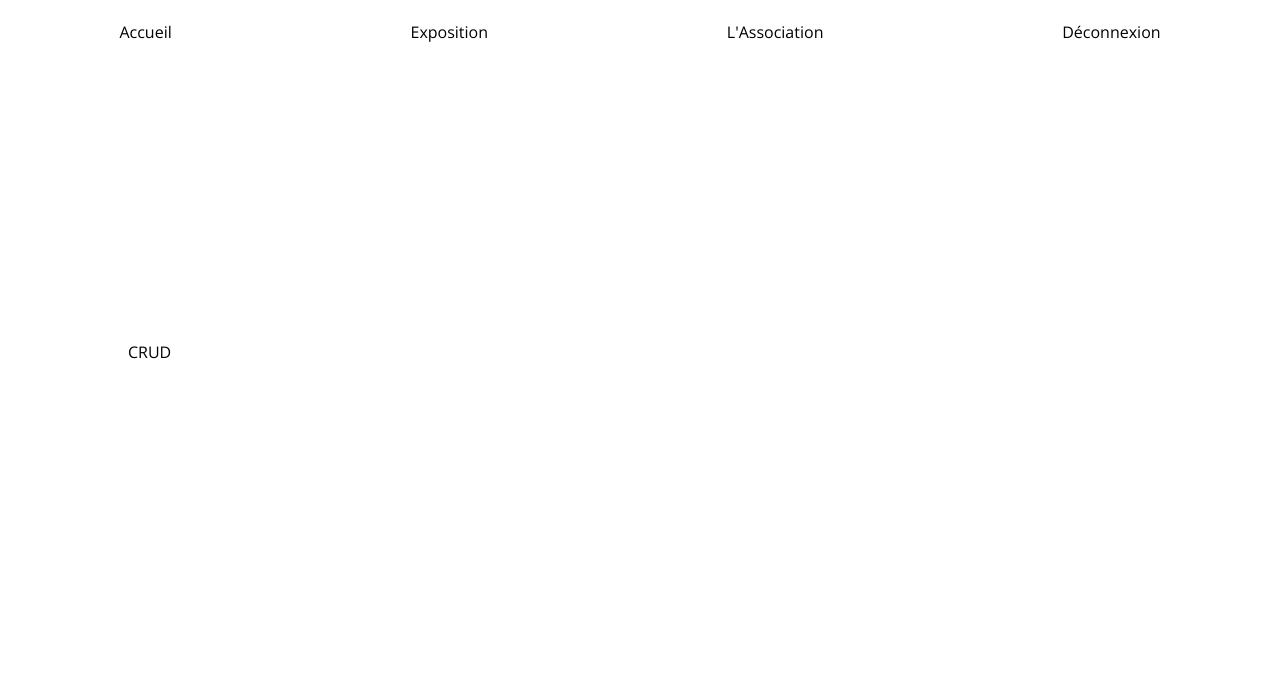
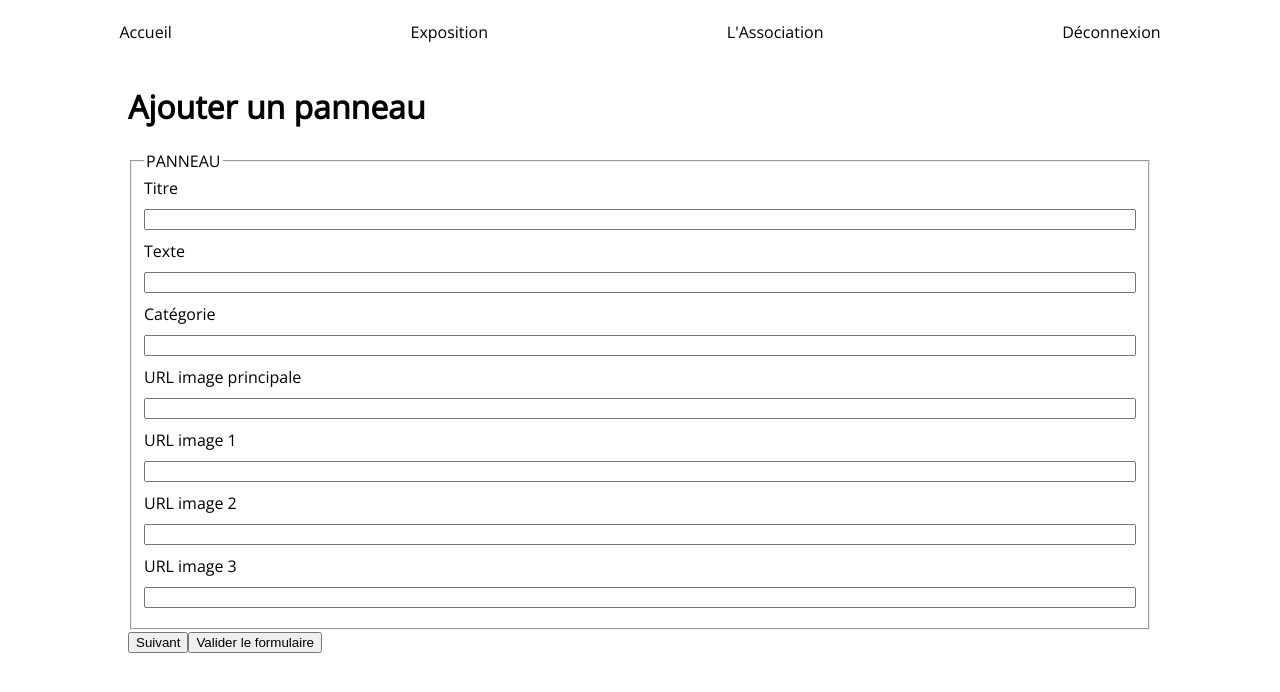
Before and after one commit to Marvin97120/CP4, a React (Vite) app in the folder frontend/: page /admin in a window 1280 px wide. Shown: the top 692 px of the page. Built offline with nearby package versions, Linux system fonts and the light colour scheme; no server answers.

Commit message:
setup working CRUD to add panel. Needs cleaning.

```diff
--- a/frontend/src/pages/CRUD.jsx
+++ b/frontend/src/pages/CRUD.jsx
@@ -1,15 +1,195 @@
 import { useState, useEffect } from "react";
 import axios from "axios";
-import { Link } from "react-router-dom";
 
 import NavAdmin from "@comp/NavAdmin";
 
 const CRUD = () => {
+	const [panels, setPanels] = useState([]);
+	const [currentPanel, setCurrentPanel] = useState();
+
+	const [index, setIndex] = useState(0);
+
+	useEffect(() => {
+		axios
+			.get("http://localhost:5000/all")
+			.then((res) => setPanels(res.data))
+			.catch((err) => {
+				console.error(err.res.data);
+			});
+	}, []);
+
+	const initialFormState = {
+		title: "",
+		text: "",
+		category_id: "",
+		main_image_id: "",
+		illus1_id: "",
+		illus2_id: "",
+		illus3_id: "",
+	};
+
+	const [newPanel, setNewPanel] = useState(initialFormState);
+
+	const addPanel = (newPanel) => {
+		axios
+			.post("http://localhost:5000/", newPanel)
+			.then((result) => alert("Le panneau a bien été créé."))
+			.catch((err) => console.error(err.res.data));
+
+		setNewPanel(initialFormState);
+	};
+
+	const handleChange = (event) => {
+		const { name, value } = event.target;
+
+		setNewPanel({ ...newPanel, [name]: value });
+	};
+
+	if (!panels) return "";
+
 	return (
 		<>
 			<NavAdmin />
 
-			<main id="MainCRUD">CRUD</main>
+			<main id="MainCRUD">
+				<h1>Ajouter un panneau</h1>
+
+				<section>
+					{index === 0 && (
+						<fieldset>
+							<legend>panneau</legend>
+							<label>Titre</label>
+							<input
+								type="text"
+								name="title"
+								value={newPanel.title}
+								onChange={handleChange}
+							/>
+
+							<label>Texte</label>
+							<input
+								type="text"
+								name="text"
+								value={newPanel.text}
+								onChange={handleChange}
+							/>
+
+							<label>Catégorie</label>
+							<input
+								type="text"
+								name="category_id"
+								value={newPanel.category_id}
+								onChange={handleChange}
+							/>
+
+							<label>URL image principale</label>
+							<input
+								type="text"
+								name="main_image_id"
+								value={newPanel.main_image_id}
+								onChange={handleChange}
+							/>
+
+							<label>URL image 1</label>
+							<input
+								type="text"
+								name="illus1_id"
+								value={newPanel.illus1_id}
+								onChange={handleChange}
+							/>
+
+							<label>URL image 2</label>
+							<input
+								type="text"
+								name="illus2_id"
+								value={newPanel.illus2_id}
+								onChange={handleChange}
+							/>
+
+							<label>URL image 3</label>
+							<input
+								type="text"
+								name="illus3_id"
+								value={newPanel.illus3_id}
+								onChange={handleChange}
+							/>
+						</fieldset>
+					)}
+					{index === 1 && (
+						<fieldset>
+							<legend>image principale</legend>
+							<label>Titre</label>
+							<input type="text" />
+
+							<label>Source du site</label>
+							<input type="text" />
+
+							<label>Texte alternatif</label>
+							<input type="text" />
+						</fieldset>
+					)}
+
+					{index === 2 && (
+						<fieldset>
+							<legend>illustration 1</legend>
+							<label>Titre</label>
+							<input type="text" />
+
+							<label>Source du site</label>
+							<input type="text" />
+
+							<label>Texte alternatif</label>
+							<input type="text" />
+						</fieldset>
+					)}
+
+					{index === 3 && (
+						<fieldset>
+							<legend>illustration 2</legend>
+							<label>Titre</label>
+							<input type="text" />
+
+							<label>Source du site</label>
+							<input type="text" />
+
+							<label>Texte alternatif</label>
+							<input type="text" />
+						</fieldset>
+					)}
+
+					{index === 4 && (
+						<fieldset>
+							<legend>illustration 3</legend>
+							<label>Titre</label>
+							<input type="text" />
+
+							<label>Source du site</label>
+							<input type="text" />
+
+							<label>Texte alternatif</label>
+							<input type="text" />
+						</fieldset>
+					)}
+
+					{index > 0 && (
+						<button onClick={() => setIndex(index - 1)}>Précédent</button>
+					)}
+
+					{index < 4 && (
+						<button onClick={() => setIndex(index + 1)}>Suivant</button>
+					)}
+
+					{index === 4 && (
+						<button onClick={() => setIndex(index + 1)}>
+							Valider le formulaire
+						</button>
+					)}
+
+					<button onClick={() => addPanel(newPanel)}>
+						Valider le formulaire
+					</button>
+				</section>
+			</main>
 		</>
 	);
 };
--- a/frontend/src/styles/pages/_crud.scss
+++ b/frontend/src/styles/pages/_crud.scss
@@ -1,33 +1,14 @@
 main#MainCRUD {
-	article {
+	fieldset {
 		display: flex;
-		flex-wrap: wrap;
-		justify-content: space-between;
-		align-items: center;
-		border: 2px dotted $bg-color-second;
-		margin: 10px 0;
+		flex-direction: column;
 	}
 
-	* {
-		padding: 0 5px;
-	}
-
-	h2 {
-		font-style: 1.1rem;
-		margin: 0;
+	legend {
 		text-transform: uppercase;
 	}
 
-	img {
-		width: 100%;
-		height: auto;
-		padding: 0;
-	}
-
-	span {
-		// width: 50%;
-	}
-
-	cite {
+	input {
+		margin: 10px 0;
 	}
 }
```
